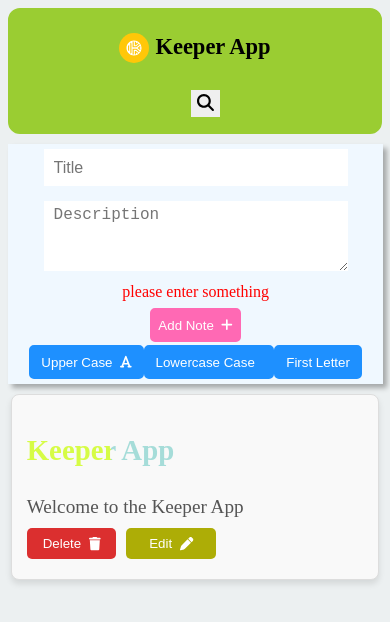
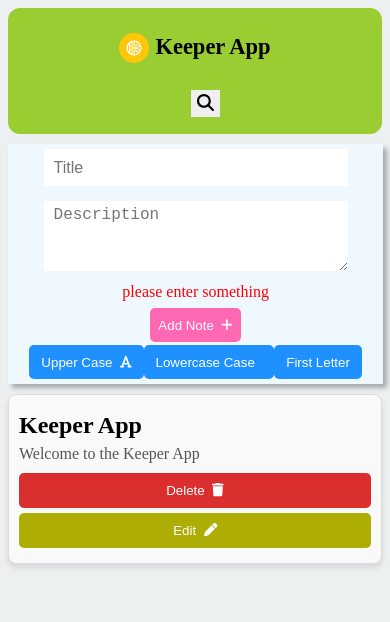
Before and after one commit to asadkhaksar1122/Keeper-App, a React (Vite) app: page / in a window 390 px wide. Shown: the top 622 px of the page. Built offline with nearby package versions, Linux system fonts and the light colour scheme.

Commit message:
some changes

```diff
--- a/src/App.jsx
+++ b/src/App.jsx
@@ -85,7 +85,7 @@ function App() {
     });
     console.log(editele);
     Swal.fire({
-      title: "Enter Details",
+      title: "Note Edit ",
       html: `
         <input value="${editele.title}" type="text" id="title" class="swal2-input" placeholder="Title">
         <textarea id="description" class="swal2-textarea" placeholder="Description">${editele.description}</textarea>
--- a/src/card.css
+++ b/src/card.css
@@ -13,44 +13,16 @@
   flex-direction: column;
   background-color: #f9f9f9;
 }
-@keyframes colorchange {
-  from {
-    background-image: radial-gradient(
-      circle,
-      rgba(20, 171, 161, 0.36458333333333337) 50%,
-      rgba(214, 252, 70, 1) 50%
-    );
-    -webkit-background-clip: text;
-    background-clip: text;
-  }
-  to {
-    background-image: linear-gradient(
-      0deg,
-      rgba(34, 193, 195, 1) 50%,
-      rgba(253, 187, 45, 1) 100%
-    );
-    -webkit-background-clip: text;
-    background-clip: text;
-  }
-}
 
 .card h2 {
   font-size: 1.8rem;
-  background-image: radial-gradient(
-    circle,
-    rgba(20, 171, 161, 0.36458333333333337) 49%,
-    rgba(214, 252, 70, 1) 100%
-  );
-  -webkit-background-clip: text;
-  background-clip: text;
-  color: transparent;
-  margin-bottom: 10px;
-  animation: colorchange 1s infinite linear; /* Corrected animation name and added animation properties */
+  line-height: 0px;
 }
 
 .card p {
   font-size: 1.2rem;
   color: #555;
+  margin-top: 0px;
   margin-bottom: 10px;
 }
 
@@ -74,13 +46,27 @@
   background-color: #c40d35;
   transform: scale(1.1);
 }
+
 .edit {
   background-color: rgb(173, 173, 6) !important;
-  transition: all o.3s;
+  transition: all 0.3s;
 }
+
 .edit:hover {
   background-color: #919108 !important;
   transform: scale(1.1);
+}
+
+@media (max-width: 1200px) {
+  .card {
+    max-width: 70%;
+  }
+}
+
+@media (max-width: 900px) {
+  .card {
+    max-width: 80%;
+  }
 }
 
 @media (max-width: 600px) {
@@ -90,3 +76,23 @@
     margin-left: auto;
   }
 }
+
+@media (max-width: 400px) {
+  .card {
+    max-width: 100%;
+    padding: 10px;
+  }
+
+  .card h2 {
+    font-size: 1.5rem;
+  }
+
+  .card p {
+    font-size: 1rem;
+  }
+
+  .card button {
+    width: 100%;
+    padding: 10px;
+  }
+}
```
